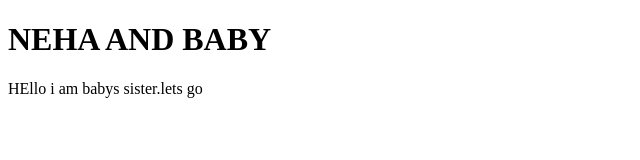
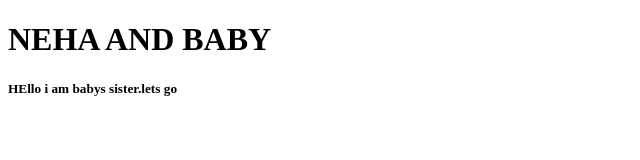
Before and after one commit to ashwinjohndibu/datewithgit-sample, a plain HTML site: page index.html in a window 1280 px wide. Shown: the full height of the page, 0-640 px from the left. Drawn offline with Linux system fonts and the light colour scheme.

```diff
--- a/index.html
+++ b/index.html
@@ -7,7 +7,7 @@
 <body>
 
 <h1>NEHA AND BABY</h1>
-<p>HEllo i am babys sister.lets go</p>
+<h5>HEllo i am babys sister.lets go</h5>
 
 </body>
 </html>
```
